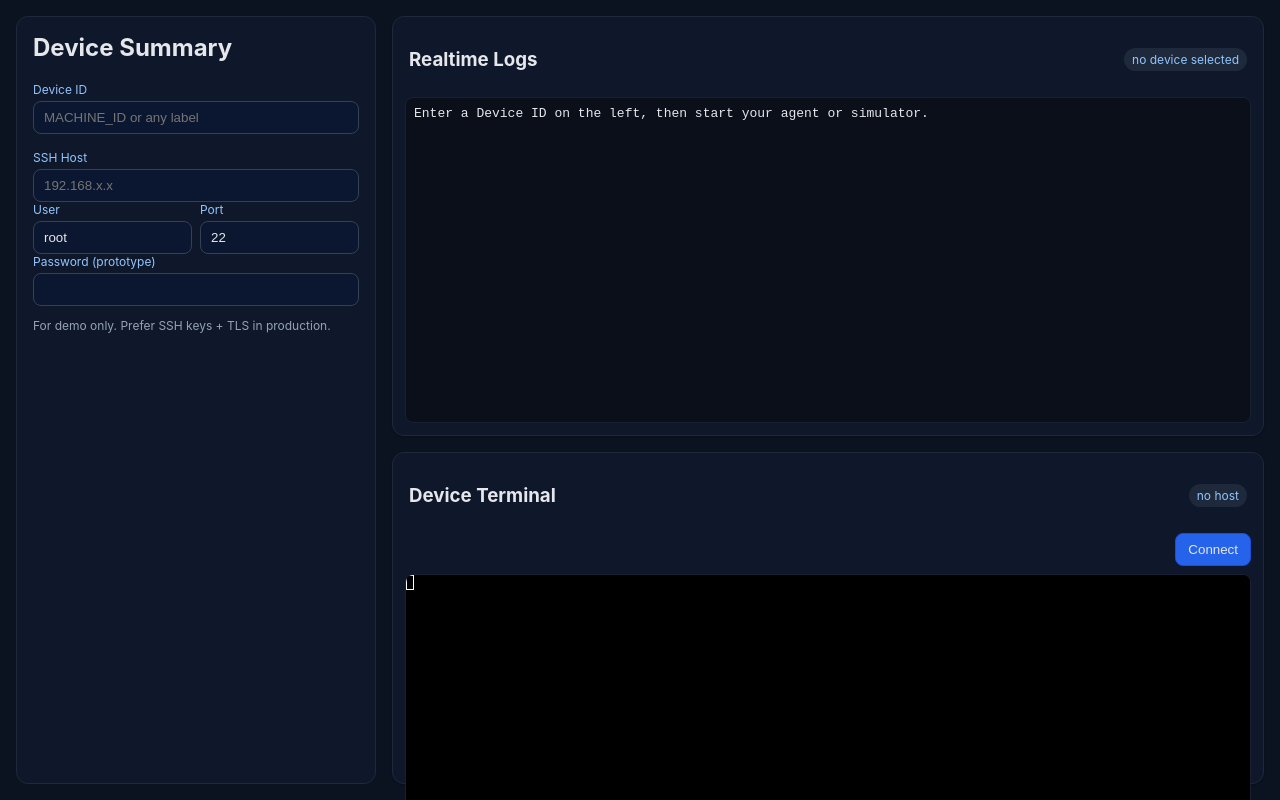
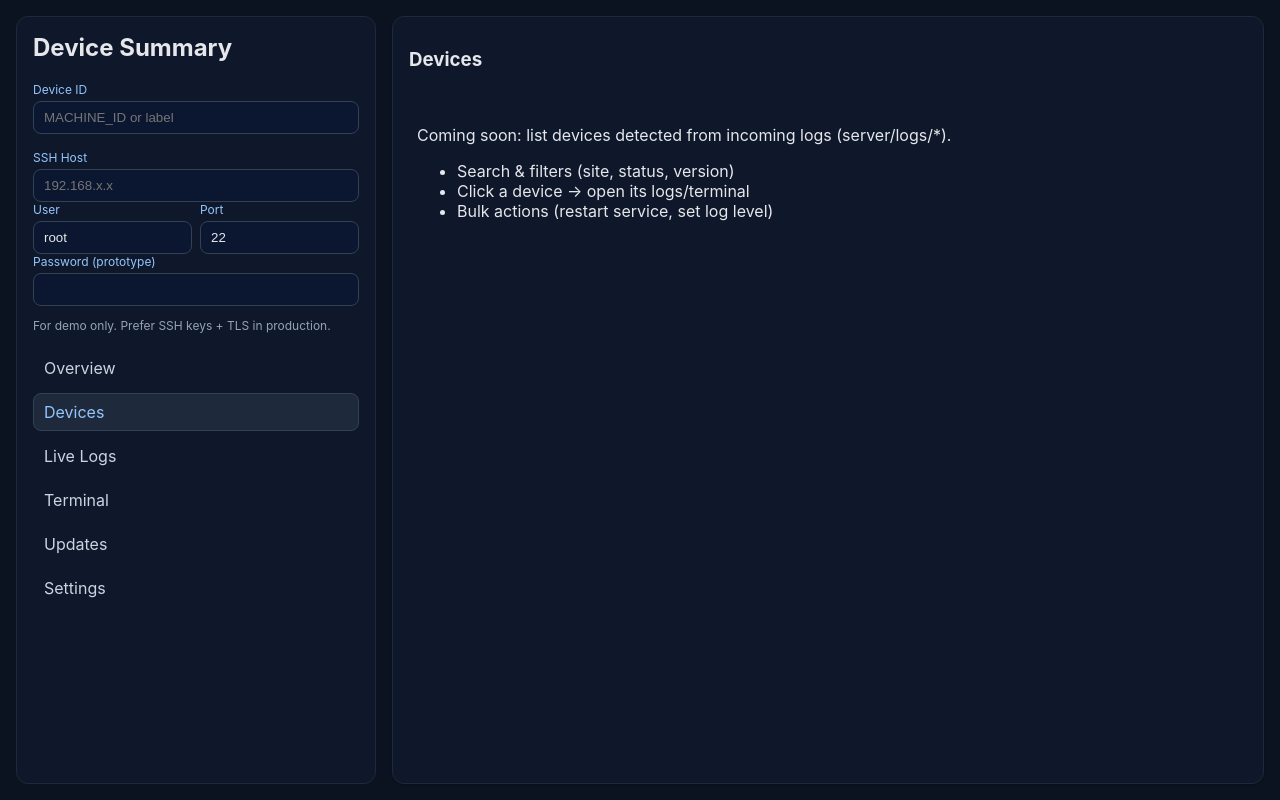
Before and after one commit to prashantdivate/device-fleet-management, a React (Vite) app in the folder client/: page /devices in a window 1280 px wide. Built offline with nearby package versions, Linux system fonts and the light colour scheme; sample sign-in values are in the browser's storage.

Commit message:
Add sidenar and pages

```diff
--- a/client/package.json
+++ b/client/package.json
@@ -12,7 +12,7 @@
     "axios": "^1.7.0",
     "react": "^18.2.0",
     "react-dom": "^18.2.0",
-    "react-router-dom": "^6.24.0",
+    "react-router-dom": "^6.30.1",
     "xterm": "^5.3.0"
   },
   "devDependencies": {
--- a/client/src/App.jsx
+++ b/client/src/App.jsx
@@ -1,56 +1,102 @@
-import React, { useMemo, useState } from "react";
-import LiveLogs from "./modules/LiveLogs.jsx";
-import SshTerminal from "./modules/SshTerminal.jsx";
+import React from "react";
+import { Routes, Route, NavLink, Navigate } from "react-router-dom";
+import { SessionProvider, useSession } from "./ctx/SessionContext.jsx";
 
-export default function App() {
-  const [deviceId, setDeviceId] = useState("");
-  const [ssh, setSsh] = useState({ host: "", user: "root", password: "", port: 22 });
+import Overview from "./pages/Overview.jsx";
+import Devices from "./pages/Devices.jsx";
+import Logs from "./pages/Logs.jsx";
+import Terminal from "./pages/Terminal.jsx";
+import Updates from "./pages/Updates.jsx";
+import Settings from "./pages/Settings.jsx";
 
+function Sidebar() {
+  const { deviceId, setDeviceId, ssh, setSsh } = useSession();
   return (
-    <div className="page">
-      <aside className="sidebar">
+    <>
       <h2 className="title">Device Summary</h2>
+
       <div className="section">
         <label>Device ID</label>
-          <input value={deviceId} onChange={e=>setDeviceId(e.target.value)} placeholder="MACHINE_ID or any label" />
+        <input
+          value={deviceId}
+          onChange={(e) => setDeviceId(e.target.value)}
+          placeholder="MACHINE_ID or label"
+        />
       </div>
 
       <div className="section">
         <label>SSH Host</label>
-          <input value={ssh.host} onChange={e=>setSsh({...ssh, host:e.target.value})} placeholder="192.168.x.x" />
+        <input
+          value={ssh.host}
+          onChange={(e) => setSsh({ ...ssh, host: e.target.value })}
+          placeholder="192.168.x.x"
+        />
         <div className="row">
           <div className="col">
             <label>User</label>
-              <input value={ssh.user} onChange={e=>setSsh({...ssh, user:e.target.value})} />
+            <input
+              value={ssh.user}
+              onChange={(e) => setSsh({ ...ssh, user: e.target.value })}
+            />
           </div>
           <div className="col">
             <label>Port</label>
-              <input type="number" value={ssh.port} onChange={e=>setSsh({...ssh, port:parseInt(e.target.value||'22',10)})} />
+            <input
+              type="number"
+              value={ssh.port}
+              onChange={(e) =>
+                setSsh({ ...ssh, port: parseInt(e.target.value || "22", 10) })
+              }
+            />
           </div>
         </div>
         <label>Password (prototype)</label>
-          <input type="password" value={ssh.password} onChange={e=>setSsh({...ssh, password:e.target.value})} />
+        <input
+          type="password"
+          value={ssh.password || ""}
+          onChange={(e) => setSsh({ ...ssh, password: e.target.value })}
+        />
         <p className="hint">For demo only. Prefer SSH keys + TLS in production.</p>
       </div>
+
+      <nav className="nav">
+        <NavLink to="/overview" className={({isActive}) => "navlink" + (isActive ? " active" : "")}>Overview</NavLink>
+        <NavLink to="/devices"  className={({isActive}) => "navlink" + (isActive ? " active" : "")}>Devices</NavLink>
+        <NavLink to="/logs"     className={({isActive}) => "navlink" + (isActive ? " active" : "")}>Live Logs</NavLink>
+        <NavLink to="/terminal" className={({isActive}) => "navlink" + (isActive ? " active" : "")}>Terminal</NavLink>
+        <NavLink to="/updates"  className={({isActive}) => "navlink" + (isActive ? " active" : "")}>Updates</NavLink>
+        <NavLink to="/settings" className={({isActive}) => "navlink" + (isActive ? " active" : "")}>Settings</NavLink>
+      </nav>
+    </>
+  );
+}
+
+function Layout() {
+  return (
+    <div className="page">
+      <aside className="sidebar">
+        <Sidebar />
       </aside>
-
       <main className="right">
-        <section className="card logs-card">
-          <div className="card-header">
-            <h3>Realtime Logs</h3>
-            <div className="pill">{deviceId || "no device selected"}</div>
-          </div>
-          <LiveLogs deviceId={deviceId} />
-        </section>
-
-        <section className="card term-card">
-          <div className="card-header">
-            <h3>Device Terminal</h3>
-            <div className="pill">{ssh.host || "no host"}</div>
-          </div>
-          <SshTerminal {...ssh} />
-        </section>
+        <Routes>
+          <Route index element={<Navigate to="/overview" replace />} />
+          <Route path="/overview" element={<Overview />} />
+          <Route path="/devices" element={<Devices />} />
+          <Route path="/logs" element={<Logs />} />
+          <Route path="/terminal" element={<Terminal />} />
+          <Route path="/updates" element={<Updates />} />
+          <Route path="/settings" element={<Settings />} />
+          <Route path="*" element={<Navigate to="/overview" replace />} />
+        </Routes>
       </main>
     </div>
   );
 }
+
+export default function App() {
+  return (
+    <SessionProvider>
+      <Layout />
+    </SessionProvider>
+  );
+}
--- /dev/null
+++ b/client/src/ctx/SessionContext.jsx
@@ -0,0 +1,26 @@
+import { createContext, useContext, useEffect, useState } from "react";
+
+const Ctx = createContext(null);
+
+export function SessionProvider({ children }) {
+  const [deviceId, setDeviceId] = useState(localStorage.getItem("deviceId") || "");
+  const [ssh, setSsh] = useState(() => {
+    try {
+      return JSON.parse(localStorage.getItem("ssh") || "{}") || {};
+    } catch { return {}; }
+  });
+  // defaults
+  if (!ssh.user) ssh.user = "root";
+  if (!ssh.port) ssh.port = 22;
+  if (!ssh.host) ssh.host = "";
+
+  useEffect(() => localStorage.setItem("deviceId", deviceId), [deviceId]);
+  useEffect(() => localStorage.setItem("ssh", JSON.stringify(ssh)), [ssh]);
+
+  return (
+    <Ctx.Provider value={{ deviceId, setDeviceId, ssh, setSsh }}>
+      {children}
+    </Ctx.Provider>
+  );
+}
+export const useSession = () => useContext(Ctx);
--- a/client/src/main.jsx
+++ b/client/src/main.jsx
@@ -1,10 +1,13 @@
 import React from "react";
 import ReactDOM from "react-dom/client";
+import { BrowserRouter } from "react-router-dom";
 import App from "./App.jsx";
 import "./styles.css";
 
 ReactDOM.createRoot(document.getElementById("root")).render(
   <React.StrictMode>
-    <App />
+    <BrowserRouter>
+      <App />
+    </BrowserRouter>
   </React.StrictMode>
 );
--- /dev/null
+++ b/client/src/pages/Devices.jsx
@@ -0,0 +1,17 @@
+import React from "react";
+
+export default function Devices() {
+  return (
+    <section className="card fill">
+      <div className="card-header"><h3>Devices</h3></div>
+      <div style={{padding:12}}>
+        <p>Coming soon: list devices detected from incoming logs (server/logs/*).</p>
+        <ul className="summary">
+          <li>Search & filters (site, status, version)</li>
+          <li>Click a device → open its logs/terminal</li>
+          <li>Bulk actions (restart service, set log level)</li>
+        </ul>
+      </div>
+    </section>
+  );
+}
--- /dev/null
+++ b/client/src/pages/Logs.jsx
@@ -0,0 +1,16 @@
+import React from "react";
+import { useSession } from "../ctx/SessionContext.jsx";
+import LiveLogs from "../modules/LiveLogs.jsx";
+
+export default function Logs() {
+  const { deviceId } = useSession();
+  return (
+    <section className="card fill">
+      <div className="card-header">
+        <h3>Live Logs</h3>
+        <div className="pill">{deviceId || "no device selected"}</div>
+      </div>
+      <LiveLogs deviceId={deviceId} />
+    </section>
+  );
+}
--- /dev/null
+++ b/client/src/pages/Overview.jsx
@@ -0,0 +1,27 @@
+import React from "react";
+import { useSession } from "../ctx/SessionContext.jsx";
+import LiveLogs from "../modules/LiveLogs.jsx";
+import SshTerminal from "../modules/SshTerminal.jsx";
+
+export default function Overview() {
+  const { deviceId, ssh } = useSession();
+  return (
+    <>
+      <section className="card logs-card">
+        <div className="card-header">
+          <h3>Realtime Logs</h3>
+          <div className="pill">{deviceId || "no device selected"}</div>
+        </div>
+        <LiveLogs deviceId={deviceId} />
+      </section>
+
+      <section className="card term-card">
+        <div className="card-header">
+          <h3>Device Terminal</h3>
+          <div className="pill">{ssh.host || "no host"}</div>
+        </div>
+        <SshTerminal {...ssh} />
+      </section>
+    </>
+  );
+}
--- /dev/null
+++ b/client/src/pages/Settings.jsx
@@ -0,0 +1,12 @@
+import React from "react";
+
+export default function Settings() {
+  return (
+    <section className="card fill">
+      <div className="card-header"><h3>Settings</h3></div>
+      <div style={{padding:12}}>
+        <p>Placeholder for server URL, TLS, auth, theme, etc.</p>
+      </div>
+    </section>
+  );
+}
--- /dev/null
+++ b/client/src/pages/Terminal.jsx
@@ -0,0 +1,16 @@
+import React from "react";
+import { useSession } from "../ctx/SessionContext.jsx";
+import SshTerminal from "../modules/SshTerminal.jsx";
+
+export default function Terminal() {
+  const { ssh } = useSession();
+  return (
+    <section className="card fill">
+      <div className="card-header">
+        <h3>Terminal</h3>
+        <div className="pill">{ssh.host || "no host"}</div>
+      </div>
+      <SshTerminal {...ssh} />
+    </section>
+  );
+}
--- /dev/null
+++ b/client/src/pages/Updates.jsx
@@ -0,0 +1,12 @@
+import React from "react";
+
+export default function Updates() {
+  return (
+    <section className="card fill">
+      <div className="card-header"><h3>Updates</h3></div>
+      <div style={{padding:12}}>
+        <p>Placeholder for OTA/rollout controls (hawkBit integration later).</p>
+      </div>
+    </section>
+  );
+}
--- a/client/src/styles.css
+++ b/client/src/styles.css
@@ -81,3 +81,20 @@ input { width:100%; padding:8px 10px; border-radius:8px; background:#0b1730; bor
 button { background:#2563eb; border:1px solid #1d4ed8; color:#e5e7eb; padding:8px 12px; border-radius:8px; cursor:pointer; }
 button:hover { filter:brightness(1.1); }
 .hint { font-size:12px; color:#94a3b8; }
+
+
+/* Sidebar nav */
+.nav { display: flex; flex-direction: column; gap: 6px; margin-top: 8px; }
+.navlink {
+  display: block;
+  text-decoration: none;
+  color: #cbd5e1;
+  padding: 8px 10px;
+  border-radius: 8px;
+  border: 1px solid transparent;
+}
+.navlink:hover { background: #142033; border-color: #1e293b; }
+.navlink.active { background: #1e293b; color: #93c5fd; border-color: #334155; }
+
+/* Single-card pages should expand to fill the right column */
+.fill { flex: 1 1 auto; min-height: 0; }
```
Also changed, not shown: 2 other files (tests, documents, lock files or other folders). Lines whose indentation alone changed are shown as unchanged.
